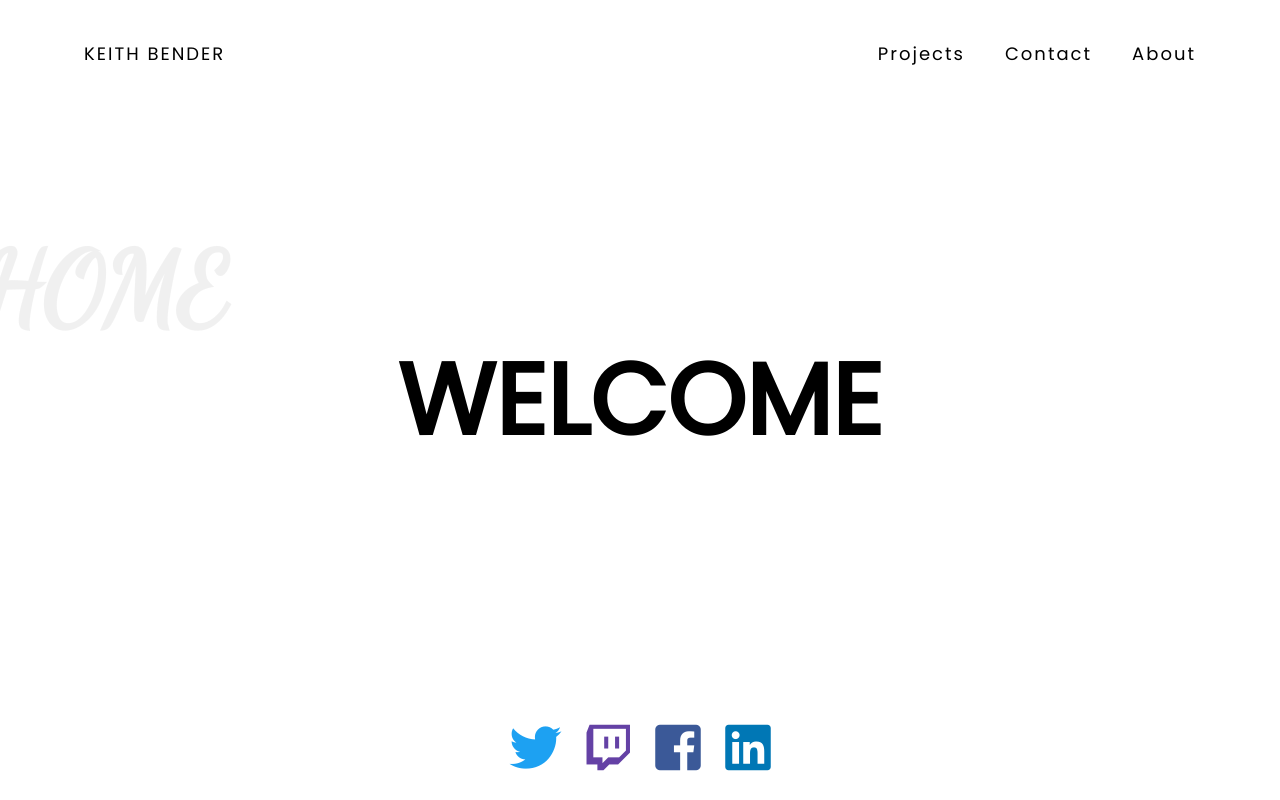
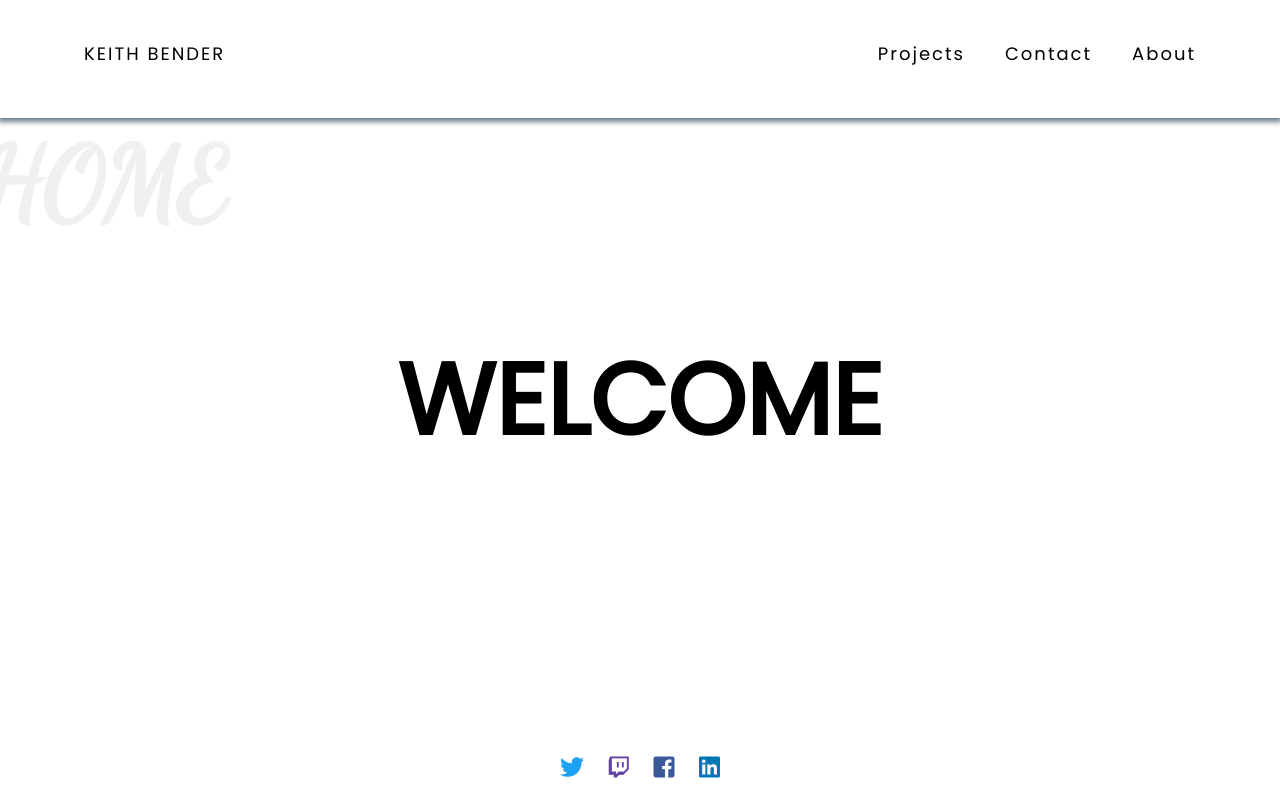
Before and after one commit to KeithBender/personal-webs, a plain HTML site: page index.html in a window 1280 px wide. Drawn offline with nearby package versions, Linux system fonts and the light colour scheme.

Commit message:
nav bar changed

```diff
--- a/index.html
+++ b/index.html
@@ -34,10 +34,11 @@
     </div>
     <div class="footer">
         <footer>
-            <a href="twitter.com"><i class="fab fa-twitter"></i></a>
-            <a href="twitter.com"><i class="fab fa-twitch"></i></a>
-            <a href="twitter.com"><i class="fab fa-facebook-square"></i></a>
-            <a href="twitter.com"><i class="fab fa-linkedin"></i></a>
+            <a href="http://www.twitter.com"><i class="fab fa-twitter"></i></a>
+            <a href="http://www.twitch.com"><i class="fab fa-twitch"></i></a>
+            <a href="http://www.facebook.com"><i class="fab fa-facebook-square"></i></a>
+            <a href="https://www.linkedin.com/
+"><i class="fab fa-linkedin"></i></a>
         </footer>
     </div>
 
--- a/master.css
+++ b/master.css
@@ -13,7 +13,7 @@ body {
 }
 
 .indexbody {
-    height: 95vh;
+    height: 100vh;
 }
 
 .container {
@@ -63,7 +63,7 @@ li {
 }
 
 .logo {
-    padding-top: 100px;
+    padding-top: 20px;
     text-align: left;
     font-size: 52px;
     letter-spacing: 2px;
@@ -75,6 +75,10 @@ li {
 .menu {
     text-align: right;
     cursor: pointer;
+}
+
+header{
+    box-shadow: 0px 2px 5px 2px slategrey;
 }
 
 header nav ul {
@@ -269,4 +273,14 @@ h1 {
         width: 10%;
         height: auto;
     }
+
+    .footer a {
+        font-size: 24px;
+        padding: 0 10px;
+        margin: 0;
+    }
+
+    .background-text {
+        top: 125px;
+    }
 }
```
